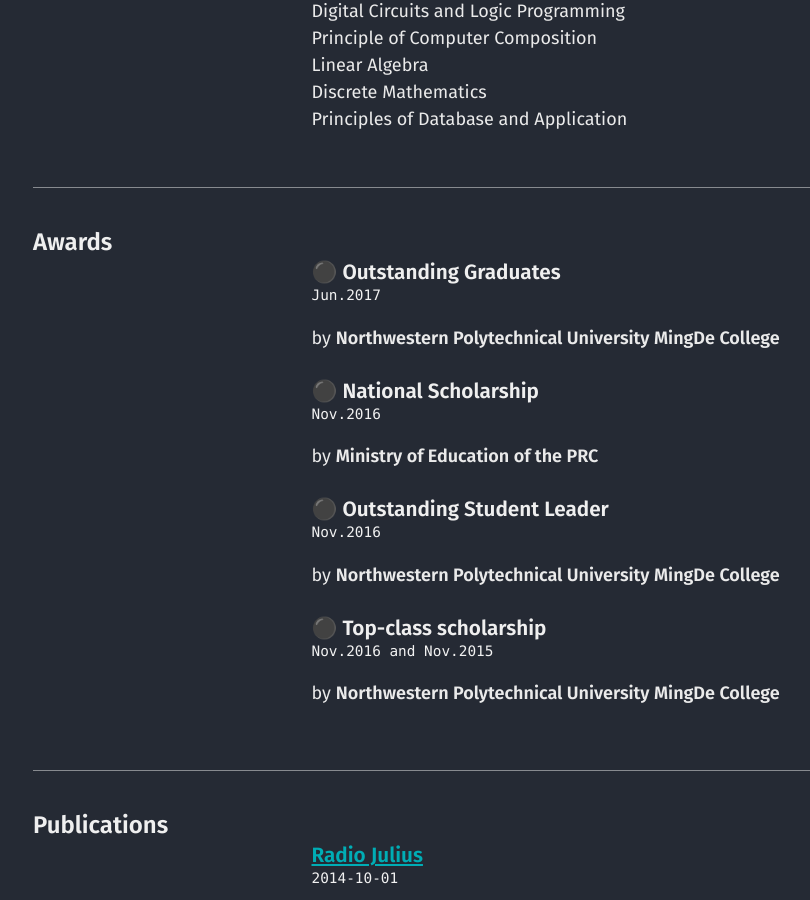
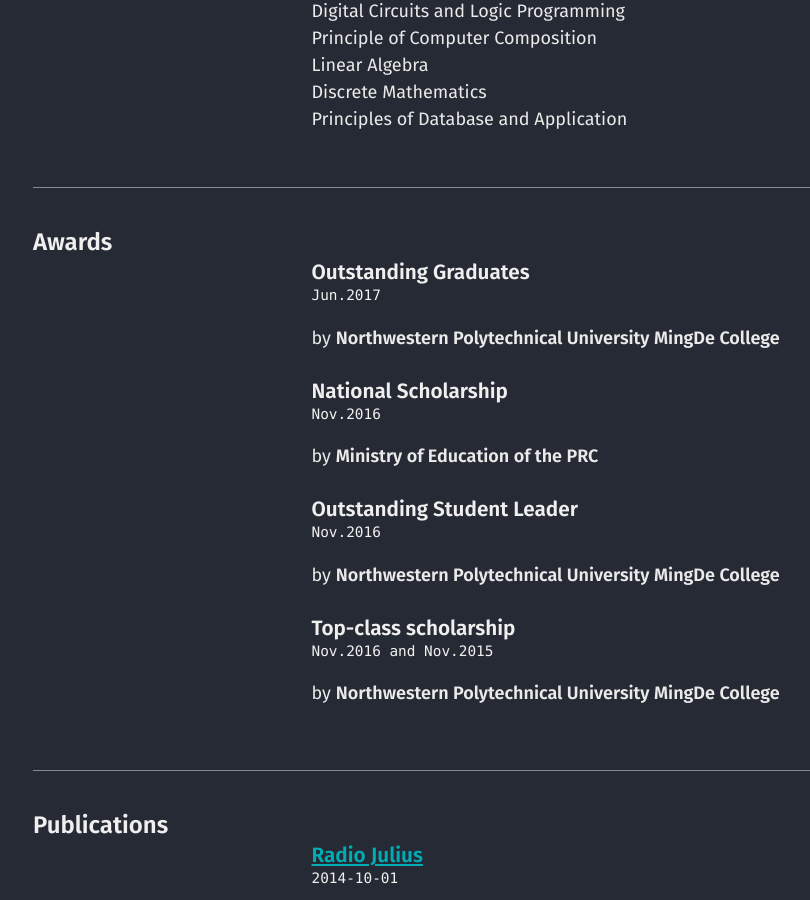
Before and after one commit to chen709847237/chen709847237, a Jekyll site: the page built from cv.md, in a window 1280 px wide and 900 px high, scrolled down 1543 px. Shown: the whole window, without its empty margins (39-849 px from the left). Built offline with Jekyll 4.4.1, drawn with Linux system fonts in a browser that asks for light colours.

```diff
--- a/_data/cv.json
+++ b/_data/cv.json
@@ -65,25 +65,25 @@
   ],
   "awards": [
     {
-      "title": "⚫ Outstanding Graduates",
+      "title": "Outstanding Graduates",
       "date": "Jun.2017",
       "awarder": "Northwestern Polytechnical University MingDe College",
       "summary": ""
     },
     {
-      "title": "⚫ National Scholarship",
+      "title": "National Scholarship",
       "date": "Nov.2016",
       "awarder": "Ministry of Education of the PRC",
       "summary": ""
     },
     {
-      "title": "⚫ Outstanding Student Leader",
+      "title": "Outstanding Student Leader",
       "date": "Nov.2016",
       "awarder": "Northwestern Polytechnical University MingDe College",
       "summary": ""
     },
     {
-      "title": "⚫ Top-class scholarship",
+      "title": "Top-class scholarship",
       "date": "Nov.2016 and Nov.2015",
       "awarder": "Northwestern Polytechnical University MingDe College",
       "summary": ""
```
